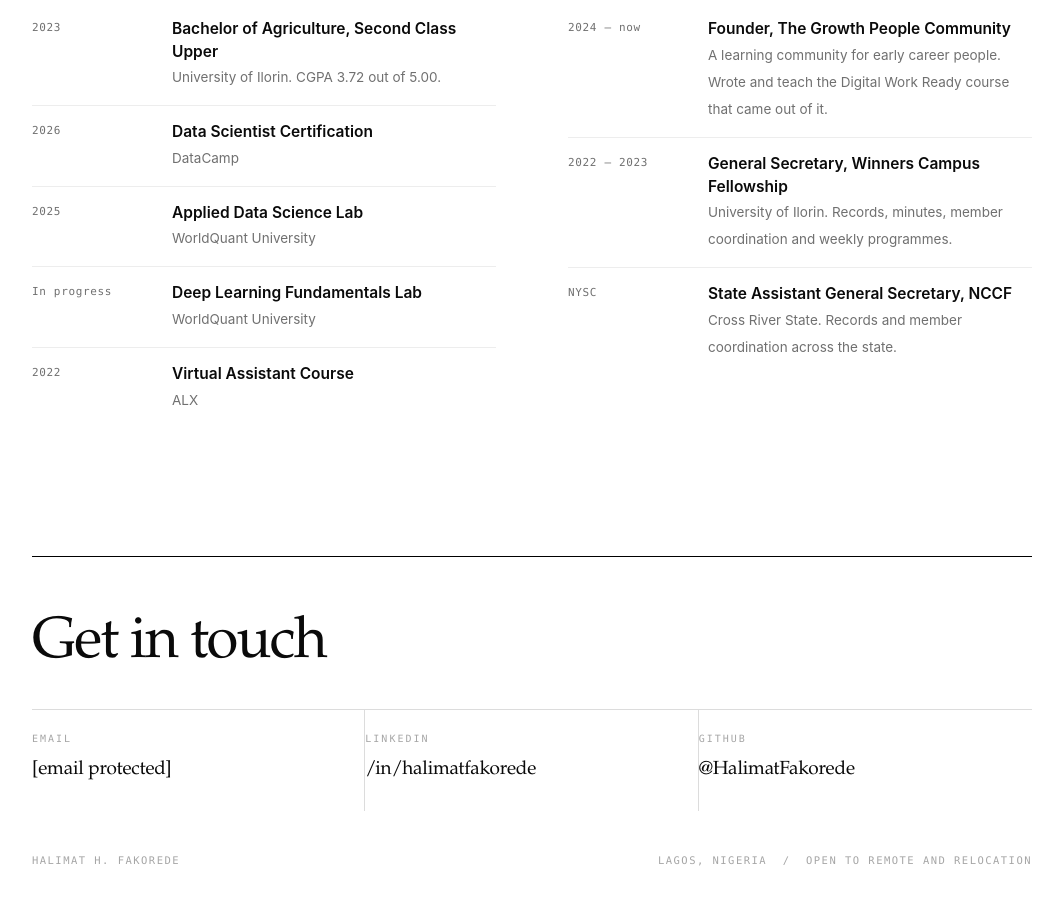
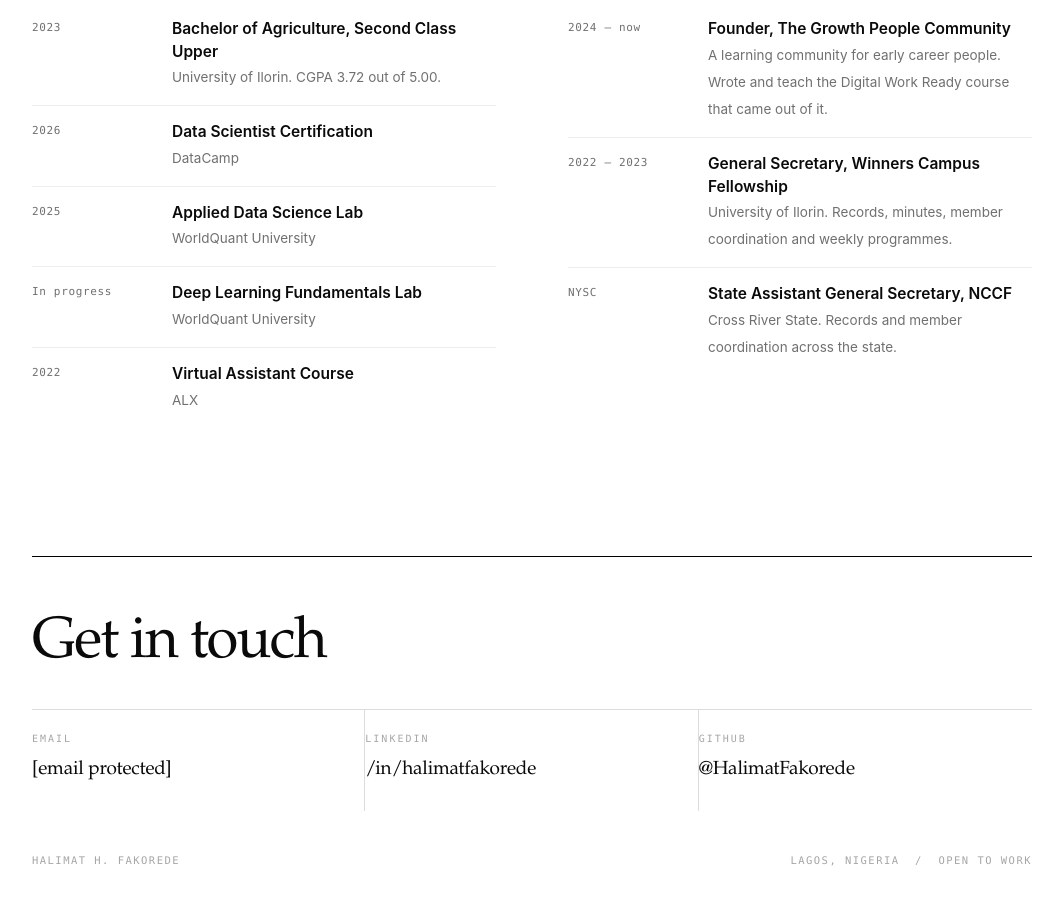
Before and after one commit to HalimatFakorede/HalimatFakorede.github.io, a plain HTML site: page index.html in a window 1280 px wide. Shown: the part 7096-8005 px from the top of the page, without its empty margins (108-1171 px from the left). Drawn offline with Linux system fonts and the light colour scheme.

Commit message:
Update index.html

```diff
--- a/index.html
+++ b/index.html
@@ -807,7 +807,7 @@
 
   <footer>
     <span>Halimat H. Fakorede</span>
-    <span>Lagos, Nigeria &nbsp;/&nbsp; Open to remote and relocation</span>
+    <span>Lagos, Nigeria &nbsp;/&nbsp; Open to Work</span>
   </footer>
 
 </div>
```
